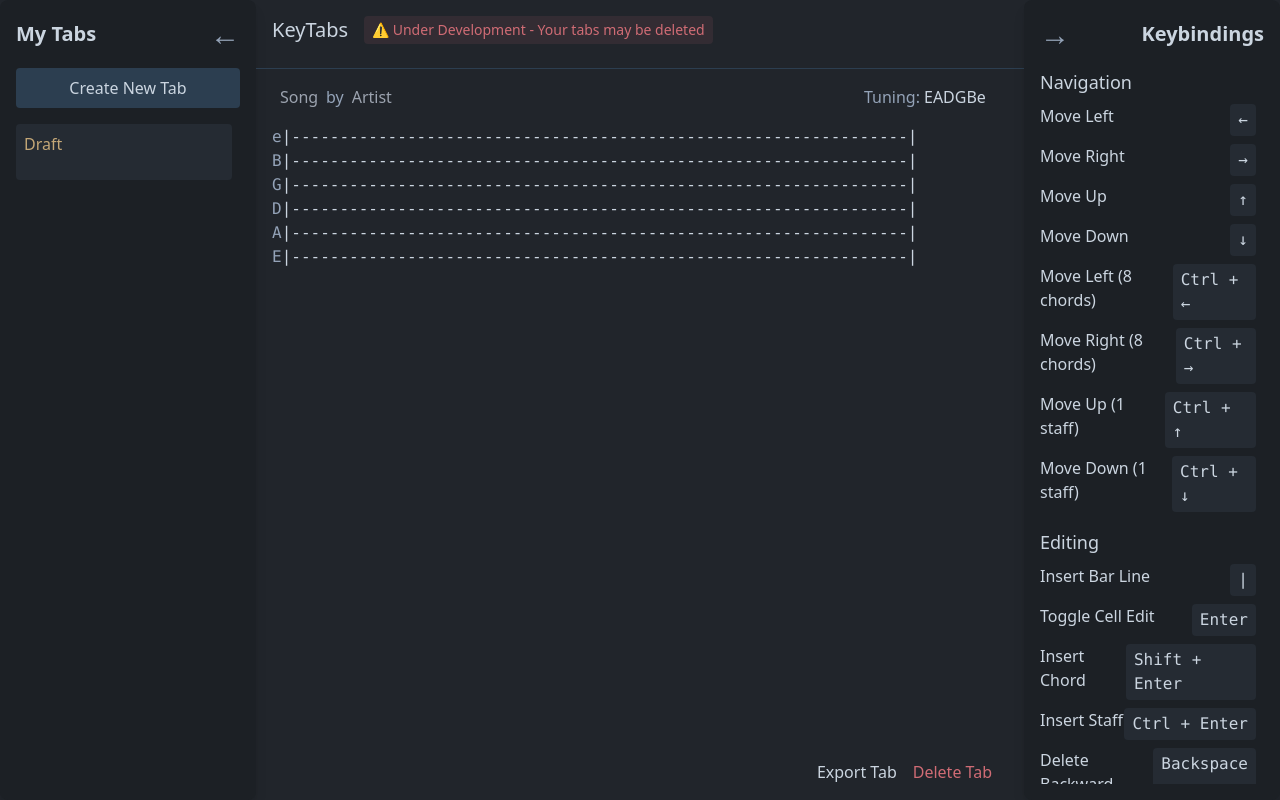
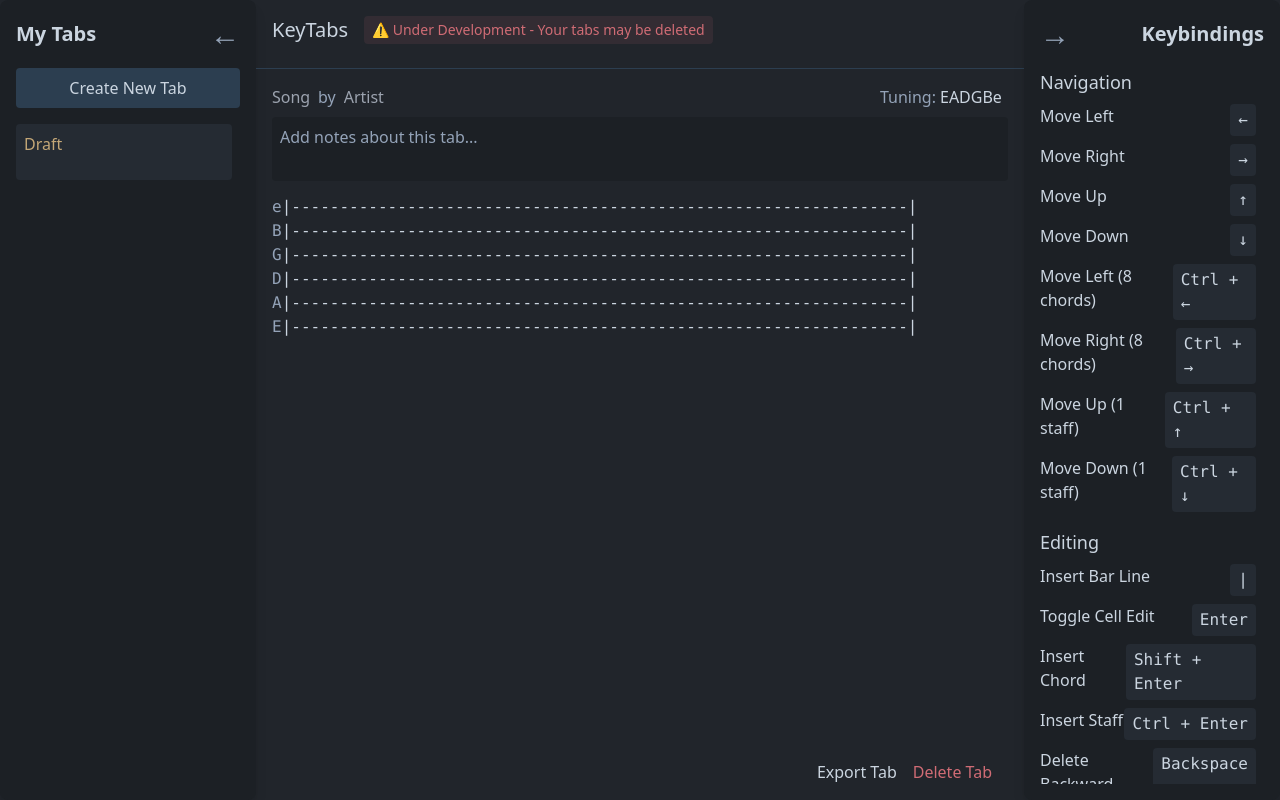
Before and after one commit to mcambria/keytabs-app, a React (Vite) app: page / in a window 1280 px wide. Both pictures are taken after a click on the button "Create New Tab". Built offline with nearby package versions, Linux system fonts and the light colour scheme.

Commit message:
statically sized text area for notes

```diff
--- a/src/components/editor.tsx
+++ b/src/components/editor.tsx
@@ -16,14 +16,19 @@ const TabEditor: React.FC<TabEditorProps> = ({ className = "" }) => {
 
   // this empty tab model will never be used
   // but React doesn't like it when you short-circuit creating a different amount of hooks each render
-  const [model, setModel] = useState(new TabModel(currentTab ?? { id: "", lines: [] }));
-  useEffect(() => setModel(new TabModel(currentTab ?? { id: "", lines: [] })), [currentTab]);
+  const [model, setModel] = useState(new TabModel(currentTab ?? { id: "", lines: [], notes: "" }));
+  useEffect(() => setModel(new TabModel(currentTab ?? { id: "", lines: [], notes: "" })), [currentTab]);
 
   const updateTabLines = () => {
     // this saving model is very aggressive
     // TODO: implement an on-switch and timer based auto-saving model, potentially version control would be cool
-    saveCurrentTab(model.lines);
+    saveCurrentTab(model.lines, model.notes);
     setModel(model.clone());
+  };
+
+  const handleNotesChange = (e: React.ChangeEvent<HTMLTextAreaElement>) => {
+    model.notes = e.target.value;
+    updateTabLines();
   };
 
   // editor state
@@ -440,7 +445,7 @@ const TabEditor: React.FC<TabEditorProps> = ({ className = "" }) => {
 
   return (
     <div className={`flex flex-col justify-between overflow-hidden ${className}`}>
-      <div className="flex flex-none justify-between gap-4 ml-2 mr-2 mb-4">
+      <div className="flex flex-none justify-between gap-4 mb-2">
         <div className="flex justify-start overflow-hidden">
           <ResizingInput
             type="text"
@@ -467,11 +472,23 @@ const TabEditor: React.FC<TabEditorProps> = ({ className = "" }) => {
         </div>
         <div className="flex-none">
           <span className="text-ide-text-muted mr-1">Tuning:</span>
-          <TuningInput value={currentTabMetadata?.tuning ?? DEFAULT_TUNING} onChange={(tuning) => {
-            updateTabMetadata(currentTab.id, { tuning: tuning})
-            setShowDeleteConfirm(false);
-          }} className="bg-transparent border-none outline-none text-ide-text mr-2"></TuningInput>
+          <TuningInput
+            value={currentTabMetadata?.tuning ?? DEFAULT_TUNING}
+            onChange={(tuning) => {
+              updateTabMetadata(currentTab.id, { tuning: tuning });
+              setShowDeleteConfirm(false);
+            }}
+            className="bg-transparent border-none outline-none text-ide-text"
+          ></TuningInput>
         </div>
+      </div>
+      <div className="flex-none mb-2">
+        <textarea
+          value={model.notes}
+          onChange={handleNotesChange}
+          placeholder="Add notes about this tab..."
+          className="w-full p-2 bg-ide-panel rounded text-ide-text placeholder-ide-text-muted resize-none custom-scrollbar"
+        />
       </div>
       <div
         className="flex-1 overflow-y-auto mb-4 outline-none inline-block font-mono text-ide-text select-none custom-scrollbar"
--- a/src/models/tab.ts
+++ b/src/models/tab.ts
@@ -96,10 +96,12 @@ const normalizeChord = (chord: Chord) => {
 export class TabModel {
   id: string;
   lines: TabLines;
+  notes: string;
 
   constructor(data: TabData) {
     this.id = data?.id ?? crypto.randomUUID();
     this.lines = data?.lines ?? [defaultTabLine()];
+    this.notes = data?.notes ?? '';
   }
 
   getStringValue(position: Position): string {
@@ -201,6 +203,6 @@ export class TabModel {
   }
 
   toData(): TabData {
-    return { id: this.id, lines: [...this.lines] };
+    return { id: this.id, lines: [...this.lines], notes: this.notes };
   }
 }
--- a/src/services/tab-store.ts
+++ b/src/services/tab-store.ts
@@ -8,6 +8,7 @@ export type Tuning = string[];
 export type TabData = {
     id: string;
     lines: TabLines;
+    notes: string;
 }
 
 export type TabMetadata = {
@@ -26,7 +27,7 @@ type TabContentStoreState = {
 
 type TabContentStoreActions = {
     setCurrentTab: (id: string | null) => void;
-    saveCurrentTab: (lines: TabLines) => void;
+    saveCurrentTab: (lines: TabLines, notes: string) => void;
     deleteCurrentTab: () => void;
     updateTabMetadata: (id: string, updates: Partial<TabMetadata>) => void;
 }
@@ -52,9 +53,13 @@ const loadTabContent = (id: string) => {
     let tab: TabData;
     if (rawContent) {
         tab = JSON.parse(rawContent);
+        // Handle migration of old tabs that don't have notes
+        if (tab.notes === undefined) {
+            tab.notes = '';
+        }
     }
     else {
-        tab = { id: id, lines: defaultTabLines() }
+        tab = { id: id, lines: defaultTabLines(), notes: '' }
         saveTabContent(tab);
     }
     return tab;
@@ -95,7 +100,7 @@ export const useTabStore = create<TabContentState>((set, get) => ({
             tab = JSON.parse(rawContent);
         }
         else {
-            tab = { id: id, lines: defaultTabLines() }
+            tab = { id: id, lines: defaultTabLines(), notes: '' }
             saveTabContent(tab);
         }
 
@@ -118,13 +123,13 @@ export const useTabStore = create<TabContentState>((set, get) => ({
         saveCurrentTabId(tab.id);
     },
 
-    saveCurrentTab: (lines) => {
+    saveCurrentTab: (lines, notes) => {
         const id = get().currentTab?.id;
         if (!id) {
             return;
         }
 
-        const tab = { id: id, lines: lines };
+        const tab = { id: id, lines: lines, notes: notes ?? get().currentTab?.notes ?? '' };
         saveTabContent(tab);
         set({ currentTab: tab });
 
```
